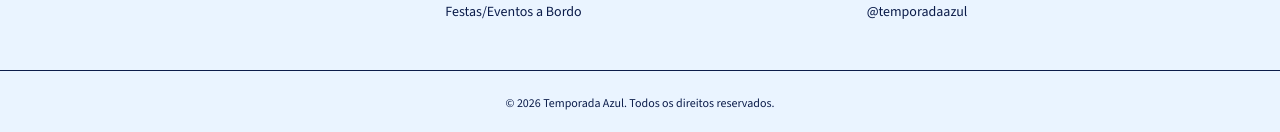
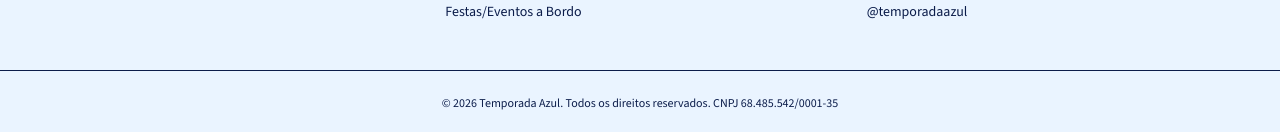
Before and after one commit to Caio-Batalha/temporada-azul-frontend, a React (Vite) app: page / in a window 1280 px wide. Shown: the part 1326-1458 px from the top of the page. Built offline with nearby package versions, Linux system fonts and the light colour scheme.

Commit message:
Update footer to include CNPJ details
Added CNPJ information to the footer.

```diff
--- a/src/components/Footer.tsx
+++ b/src/components/Footer.tsx
@@ -47,7 +47,7 @@ const Footer = () => {
         </div>
       </div>
       <div className="border-t border-deep-100 py-6 text-center text-xs text-ink-500">
-        © {new Date().getFullYear()} Temporada Azul. Todos os direitos reservados.
+        © {new Date().getFullYear()} Temporada Azul. Todos os direitos reservados. CNPJ 68.485.542/0001-35
       </div>
     </footer>
   );
```
